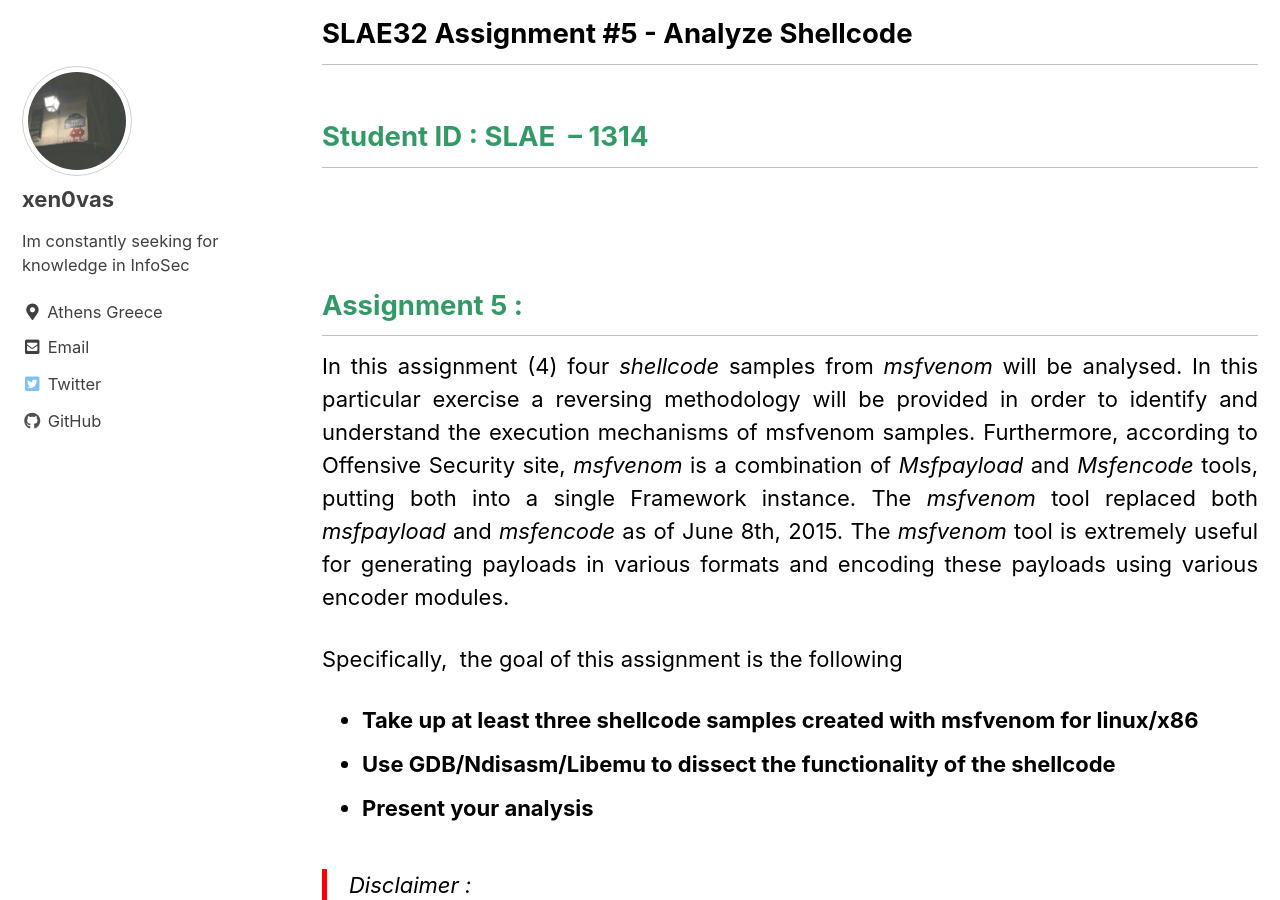
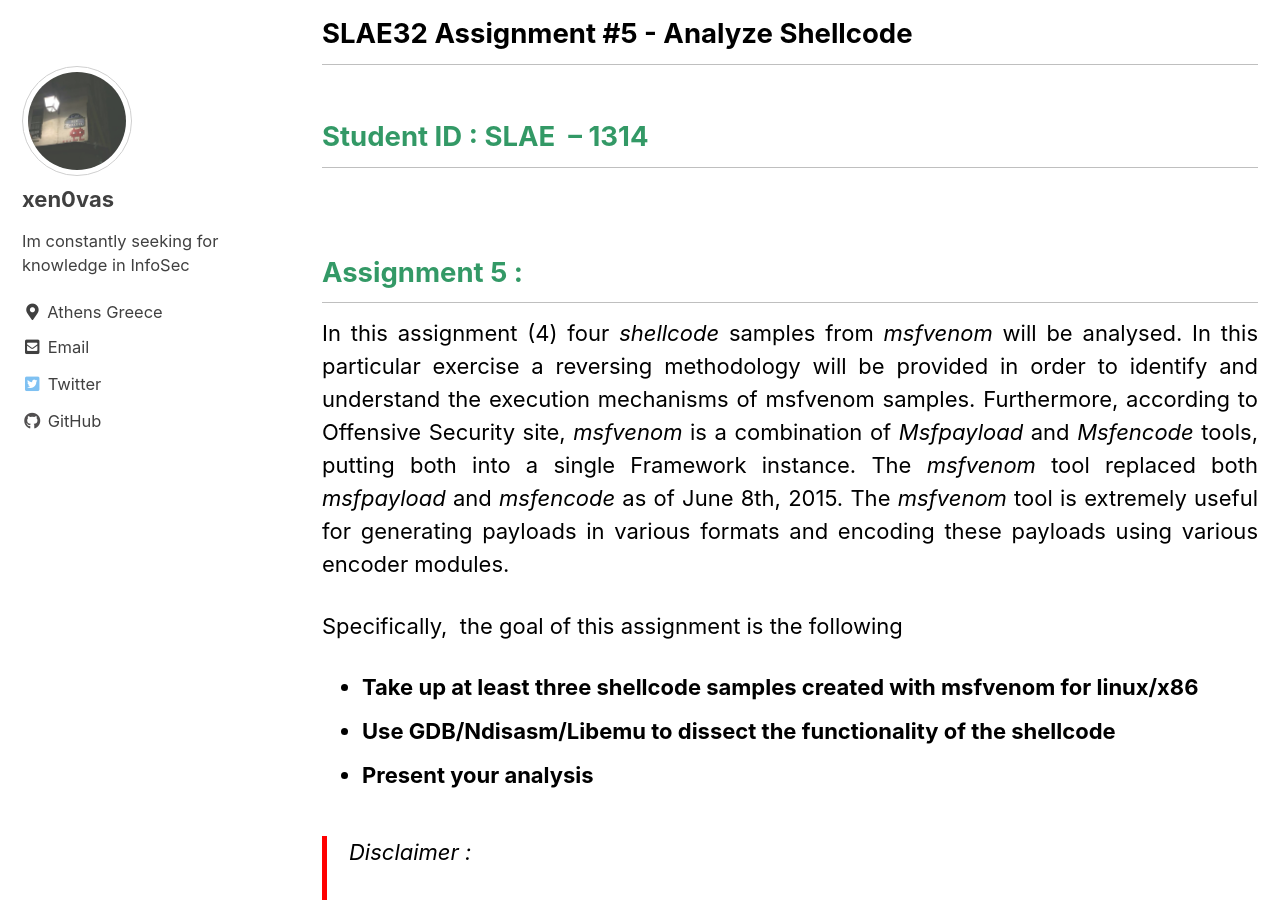
Before and after one commit to xen0vas/xen0vas.github.io, a Jekyll site: the page built from _posts/2020-08-19-SLAE32-assignment-#5-analyze-shellcode.md, in a window 1280 px wide and 900 px high, scrolled down 631 px. Built offline with Jekyll 4.4.1, drawn with Linux system fonts in a browser that asks for light colours; cached includes are drawn as plain includes.

Commit message:
SLAE32 - Assignment #5

```diff
--- a/_posts/2020-08-19-SLAE32-assignment-#5-analyze-shellcode.md
+++ b/_posts/2020-08-19-SLAE32-assignment-#5-analyze-shellcode.md
@@ -55,7 +55,7 @@
 
 <h2><span style="color:#339966;"><strong>Student ID : SLAE &nbsp;– 1314</strong></span></h2>
 
-<h2><span style="color:#339966;"><strong><br><br>Assignment 5 :</strong></span></h2>
+<h2><span style="color:#339966;"><strong><br>Assignment 5 :</strong></span></h2>
 
 <p style="text-align:justify;">In this assignment (4) four <em>shellcode</em> samples from <em>msfvenom</em> will be analysed. In this particular exercise a reversing methodology will be provided in order to identify and understand the execution mechanisms of msfvenom samples. Furthermore, according to Offensive Security site, <em>msfvenom</em> is a combination of <em>Msfpayload</em> and <em>Msfencode</em> tools, putting both into a single Framework instance. The <em>msfvenom</em> tool replaced both <em>msfpayload</em> and <em>msfencode</em> as of June 8th, 2015. The <em>msfvenom</em> tool is extremely useful for generating payloads in various formats and encoding these payloads using various encoder modules.</p>
 <p style="text-align:justify;">Specifically,&nbsp; the goal of this assignment is the following</p>
```
